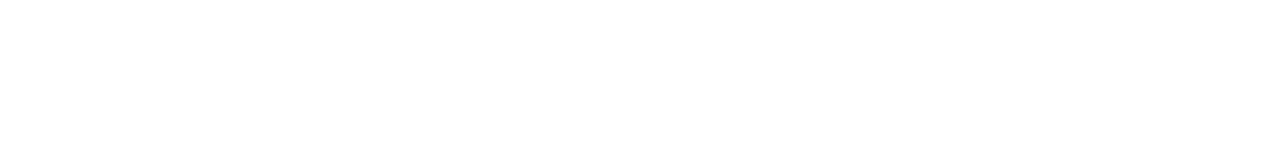
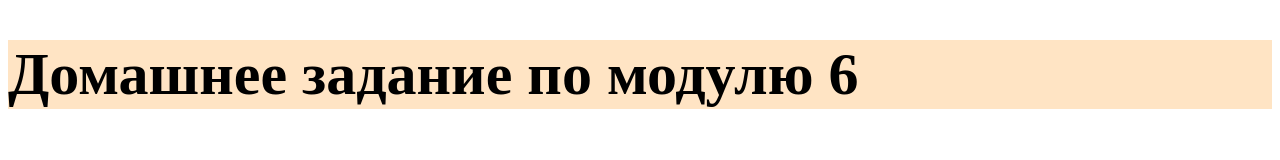
Before and after one commit to takhokhlova/Homework, a plain HTML site: page index.html in a window 1280 px wide. Drawn offline with Linux system fonts and the light colour scheme.

Commit message:
"Создана шапка"

```diff
--- a/index.html
+++ b/index.html
@@ -7,6 +7,8 @@
     <title>Document</title>
 </head>
 <body>
-
+    <header>
+        <h1>Домашнее задание по модулю 6</h1>
+    </header>
 </body>
 </html>
--- a/style.css
+++ b/style.css
@@ -0,0 +1,4 @@
+header {
+    background-color: bisque;
+    font-size: 30px
+}
```
